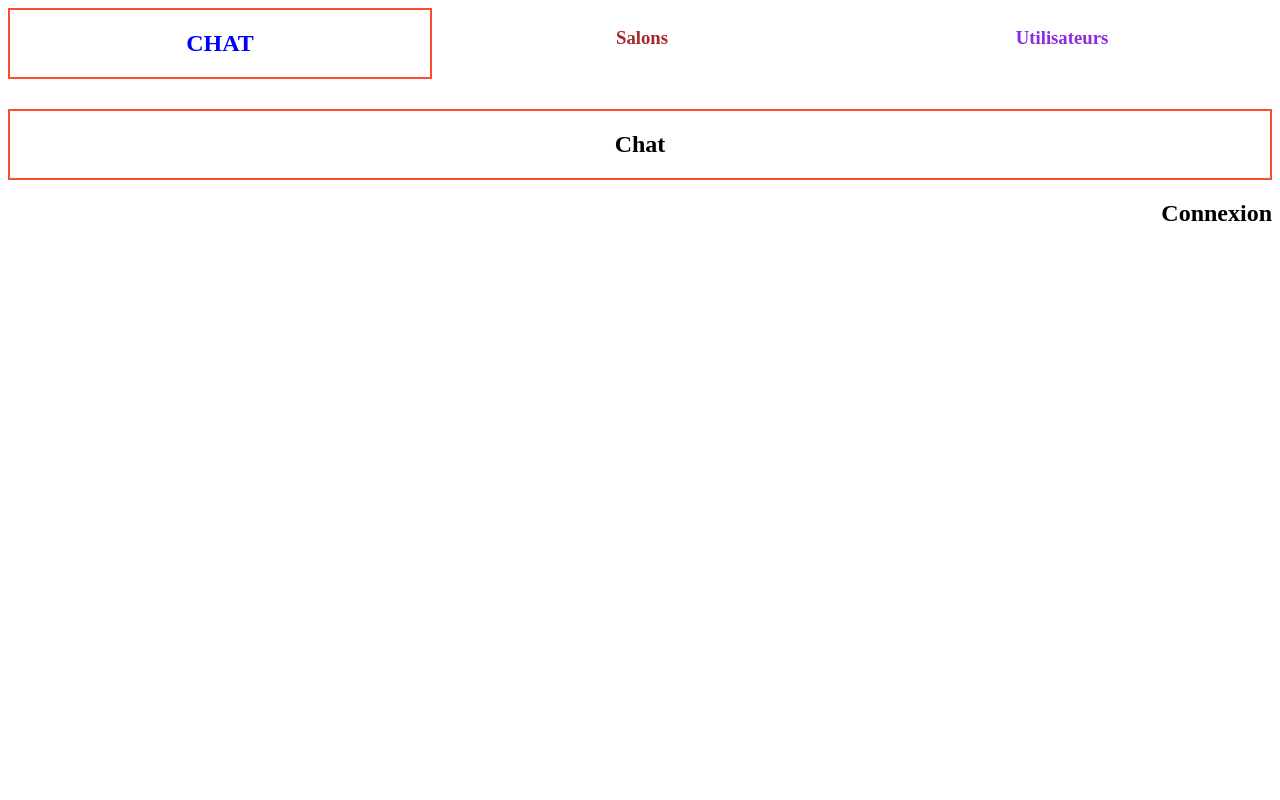
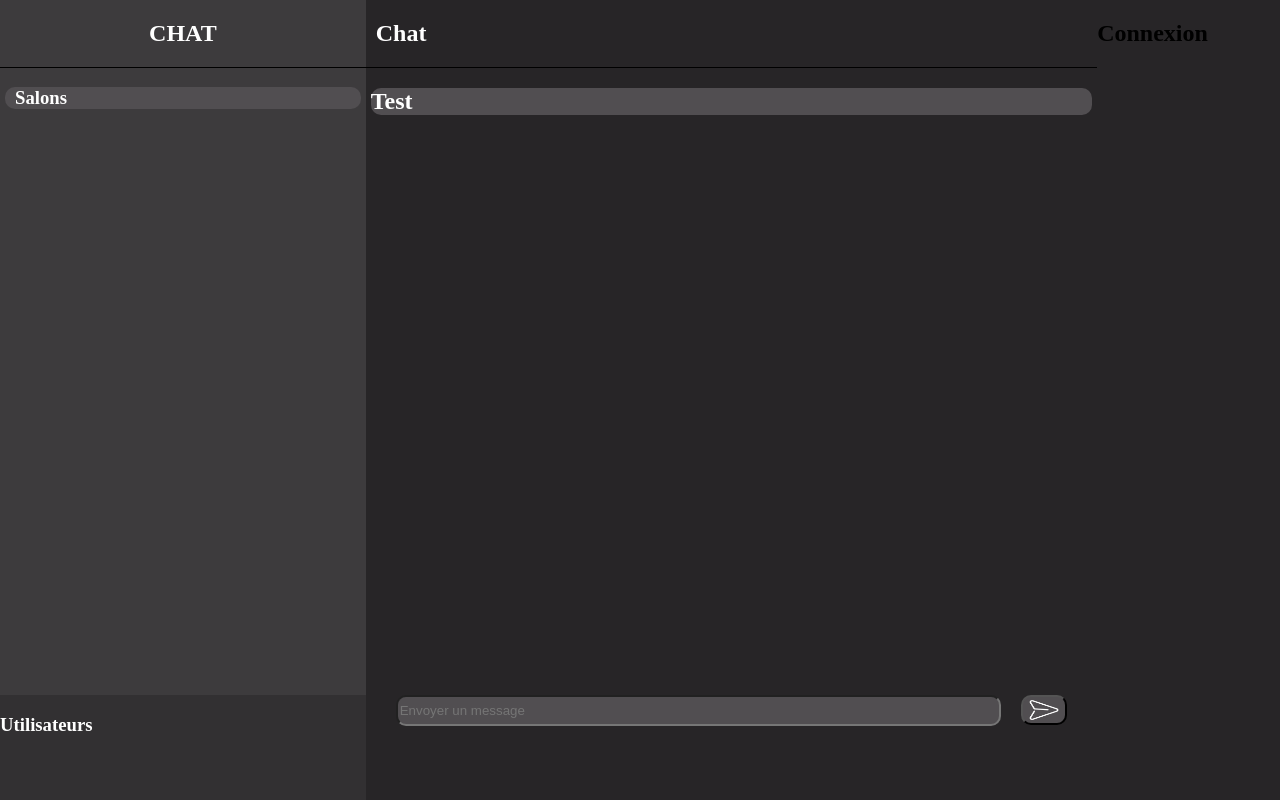
Before and after one commit to Zeldeir/Projet_WEB, a plain HTML site: page public/page1.html in a window 1280 px wide. Drawn offline with Linux system fonts and the light colour scheme.

Commit message:
page_2_col

```diff
--- a/public/page1.html
+++ b/public/page1.html
@@ -8,30 +8,53 @@
     </head>
     <body>
         <div id = "page">
-
-            <div class = "gauche">
-                <div class = "box_title">
+            <div class = "left">
+                <div id="left_title">
                     <h2>CHAT</h2>
                 </div>
 
-                <div class = "box_salons">
-                    <h3>Salons</h3>
+                <div id = "left_salons">
+                    <div id="Salons">
+                        <h3>Salons</h3>
+                    </div>
                 </div>
 
-                <div class = "box_user">
+                <div id = "left_user">
                     <h3>Utilisateurs</h3>
                 </div>
             </div>
 
-            <div class = "chat">
-                <h2>Chat</h2>
+            <div class = "mid">
+                <div id="mid_title">
+                    <h2>Chat</h2>
+                </div>
+
+                <div id = "mid_chat">
+                    <div id="box_chat">
+                        <h2>Test</h2>
+                    </div>
+                </div>
+
+                <div id = "mid_box_bottom">
+                    <input type="text" placeholder="Envoyer un message" id = "mid_input">
+
+                    <button type = "button" onclick = "sendMessage(document.getElementById('mid_input').value)" id = "mid_send">
+                        <img src="../Images/send_white.png" alt="Nokia 3310" title="Nokia 3310" class="image" width=100% height=100%/>
+                    </button>
+                </div>
             </div>
 
-            <div class = "droite">
+            <div class = "right">
                 <h2>Connexion</h2>
             </div>
 
         </div>
+        <script>
+            function sendMessage(message)
+            {
+                alert(message);
+            }
+        </script>
     </body>
 
 </html>
--- a/public/style_page1.css
+++ b/public/style_page1.css
@@ -1,43 +1,118 @@
-.gauche{
-    display: flex;
-    color:black;
-    flex-wrap: nowrap;
-    justify-content: left;
+html, body{
+    margin: 0;
+    height: 100vh;
+    width: 100vw;
+    max-width: 100vw;
+    max-height: 100vh;
 }
 
-.box_title{
+#page{
+    display: flex;
+    flex-direction: row;
     width: 100%;
-    color:blue;
-    border: 2px solid #fe4c2e;
-    text-align: center;
-    margin-bottom: 30px;
+    height: 100vh;
+    align-items: stretch;
 }
 
-.box_salons{
-    width: 100%;
-    color:brown;
+.left{
+    flex:1;
     display: flex;
-    flex-wrap: wrap;
-    justify-content: center;
+    flex-direction: column;
+    background-color: #3d3b3d;
 }
 
-.box_user{
-    width: 100%;
-    color:blueviolet;
-    display: flex;
-    flex-wrap: wrap;
-    justify-content: center;
+.left #left_title{
+    flex:0.5;
+    color:white;
+    text-align: center;
+    background-color:#3d3b3d;
+    border-bottom: black 1px solid;
 }
 
-.chat{
-    display: flex;
-    border: 2px solid #fe4c2e;
-    flex-wrap: wrap;
-    justify-content: center;
+.left #left_salons{
+    color:white;
+    text-align: left;
+    flex:6;
 }
 
-.droite{
+.left #Salons{
+    background-color: #514e51;
+    border-radius: 10px;
+    text-align: left;
+    padding-left: 10px;
+    margin: 5px;
+}
+
+.left #left_user{
+    color:white;
+    background-color: #323032;
+    flex:1;
+}
+
+.mid{
+    flex:2;
     display: flex;
-    flex-wrap: wrap;
-    justify-content: right;
+    flex-direction: column;
+    background-color:#272527;
 }
+
+.mid #mid_title{
+    flex:0.5;
+    color:white;
+    text-align: left;
+    padding-left: 10px;
+    background-color:#272527;
+    border-bottom: black 1px solid;
+}
+
+.mid #mid_chat{
+    flex:6;
+    color:white;
+    text-align: left;
+    background-color: #272527;
+    align-items: center;
+}
+
+.mid #box_chat{
+    color:white;
+    background-color: #514e51;
+    border-radius: 10px;
+    margin:5px;
+
+}
+
+.mid #mid_box_bottom{
+    flex:1;
+    color:white;
+    display: flex;
+    flex-direction: row;
+    background-color: #272527;
+    padding-left: 30px;
+    padding-right: 30px;
+}
+
+.mid #mid_input{
+    color:white;
+    text-align: left;
+    background-color: #514e51;
+    border-radius: 10px;
+    /* padding-left: 20px;
+    padding-right: 460px; */
+    max-height: 25px;
+    flex:20;
+}
+
+.mid #mid_send{
+    color:#514e51;
+    text-align: left;
+    background-color: #514e51;
+    border-radius: 10px;
+    margin-left: 20px;
+    max-height: 30px;
+    flex:1;
+}
+
+.right{
+    flex:0.5;
+    background-color: #272527;
+}
```
